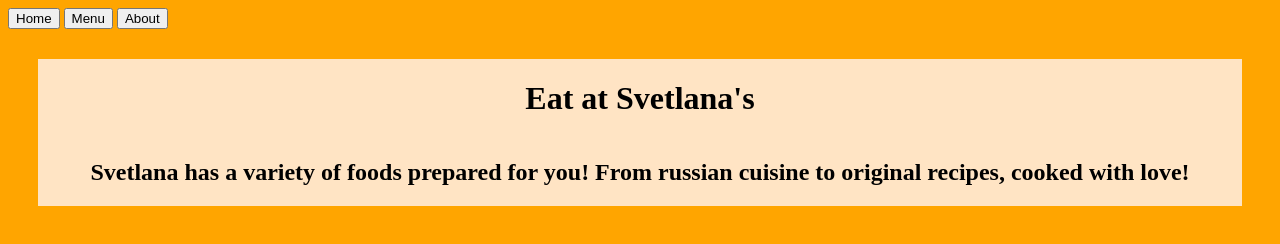
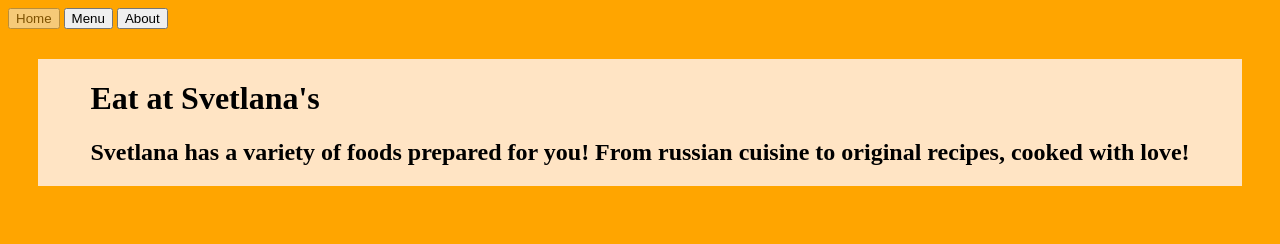
Before and after one commit to svetlanacodrean98/restaurant-page, a website built with webpack: page src/template.html in a window 1280 px wide. Built offline with nearby package versions, Linux system fonts and the light colour scheme.

Commit message:
Make home, menu and about buttons with elements in JS and the initial load

```diff
--- /dev/null
+++ b/src/about.js
@@ -0,0 +1,17 @@
+export function loadAbout() {
+    let content = document.getElementById("content")
+
+    let div = document.createElement("div")
+    div.setAttribute("id", "about")
+    div.classList.add("tabcontent")
+
+    let title = document.createElement("h1")
+    title.innerHTML = "About"
+    div.appendChild(title)
+
+    let description = document.createElement("h2")
+    description.innerHTML = "about"
+    div.appendChild(description)
+
+    content.appendChild(div)
+}
--- /dev/null
+++ b/src/home.js
@@ -0,0 +1,17 @@
+export function loadHome() {
+    let content = document.getElementById("content")
+
+    let div = document.createElement("div")
+    div.setAttribute("id", "home")
+    div.classList.add("tabcontent")
+
+    let title = document.createElement("h1")
+    title.innerHTML = "Eat at Svetlana's"
+    div.appendChild(title)
+
+    let description = document.createElement("h2")
+    description.innerHTML = "Svetlana has a variety of foods prepared for you! From russian cuisine to original recipes, cooked with love!"
+    div.appendChild(description)
+
+    content.appendChild(div)
+}
--- a/src/index.js
+++ b/src/index.js
@@ -1,5 +1,6 @@
 import "./styles.css"
-import {initialLoad, openPage} from "./module.js"
+import { initialLoad, openPage } from "./module.js"
+
 
 window.onload = initialLoad
 
--- /dev/null
+++ b/src/menu.js
@@ -0,0 +1,17 @@
+export function loadMenu() {
+    let content = document.getElementById("content")
+
+    let div = document.createElement("div")
+    div.setAttribute("id", "menu")
+    div.classList.add("tabcontent")
+
+    let title = document.createElement("h1")
+    title.innerHTML = "Menu"
+    div.appendChild(title)
+
+    let description = document.createElement("h2")
+    description.innerHTML = "menu"
+    div.appendChild(description)
+
+    content.appendChild(div)
+}
--- a/src/module.js
+++ b/src/module.js
@@ -1,13 +1,13 @@
+import { loadHome } from "./home.js"
+import { loadAbout } from "./about.js"
+import { loadMenu } from "./menu.js"
+
 export function initialLoad() {
-    const content = document.getElementById("content")
-
-    const title = document.createElement("h1")
-    title.innerHTML = "Eat at Svetlana's"
-    content.appendChild(title)
-
-    const description = document.createElement("h2")
-    description.innerHTML = "Svetlana has a variety of foods prepared for you! From russian cuisine to original recipes, cooked with love!"
-    content.appendChild(description)
+    loadHome()
+    loadAbout()
+    loadMenu()
+    document.getElementById("home").style.display = "block"
+    document.getElementById("homebtn").classList.add("active")
 }
 
 export function openPage(btnId, tabId) {
--- a/src/template.html
+++ b/src/template.html
@@ -14,15 +14,6 @@
         </nav>
     </header>
     <div id="content">
-        <div id="home" class="tabcontent">
-            <p>This is home</p>
-        </div>
-        <div id="menu" class="tabcontent">
-            <p>This is menu</p>
-        </div>
-        <div id="about" class="tabcontent">
-            <p>This is about</p>
-        </div>
     </div>
 </body>
 </html>
```
